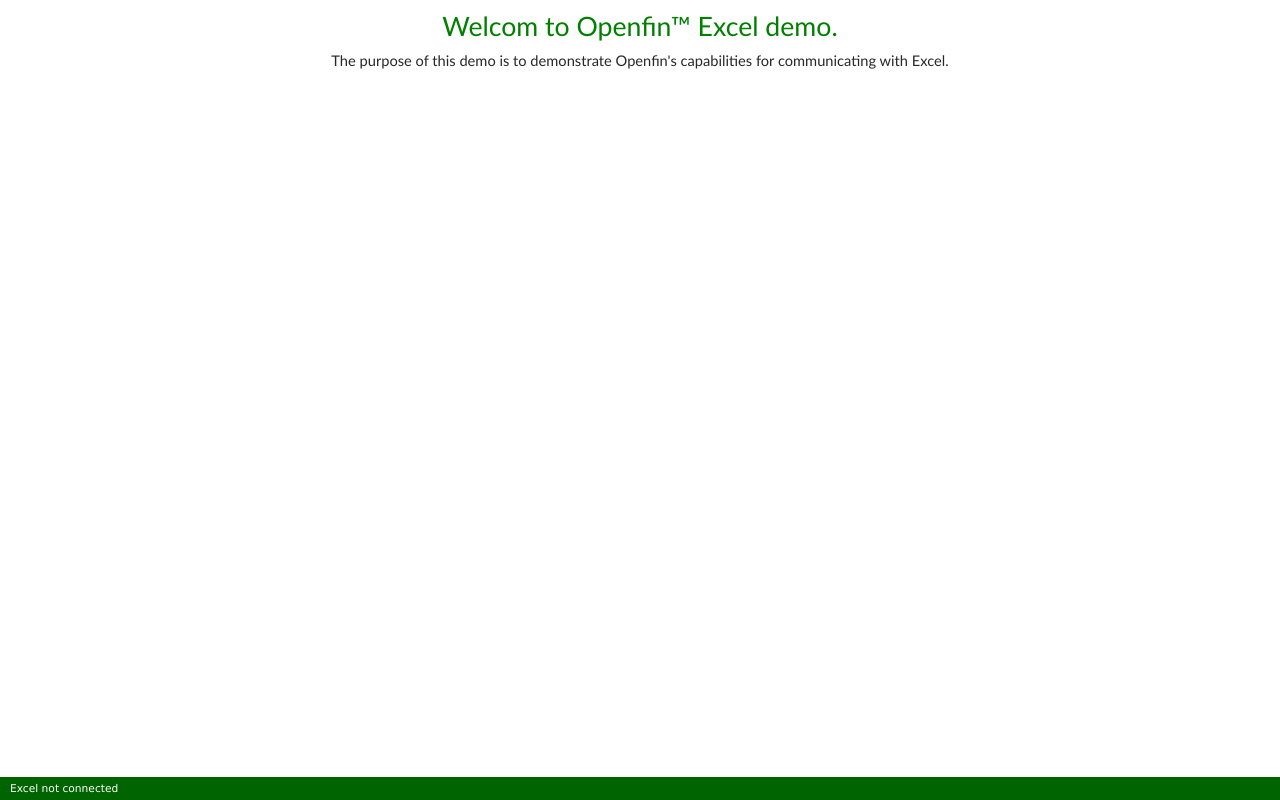
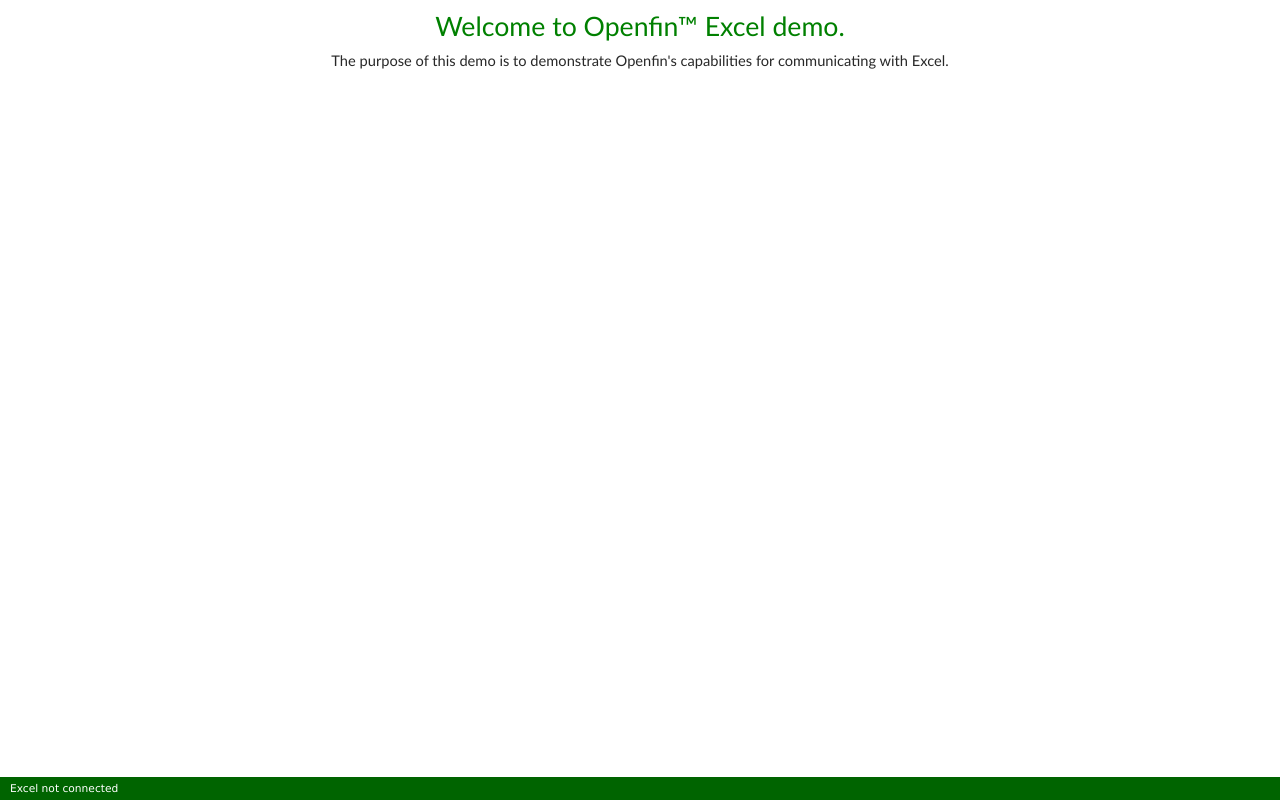
Before and after one commit to openfin/excel-api-example, a plain HTML site: page index.html in a window 1280 px wide. Drawn offline with Linux system fonts and the light colour scheme.

Commit message:
Update index.html

```diff
--- a/index.html
+++ b/index.html
@@ -260,7 +260,7 @@
 <body>
 
 <div id="intro">
-    <div class="introHeader">Welcom to Openfin&trade; Excel demo.</div>
+    <div class="introHeader">Welcome to Openfin&trade; Excel demo.</div>
     <div class="introDescription">The purpose of this demo is to demonstrate Openfin's capabilities for communicating with Excel. </div>
 </div>
 
```
